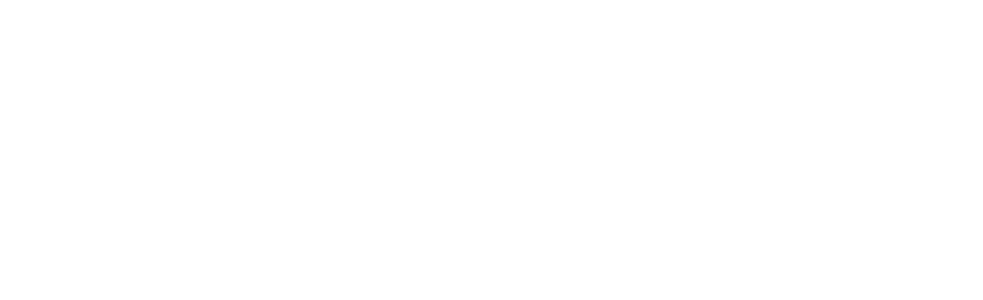
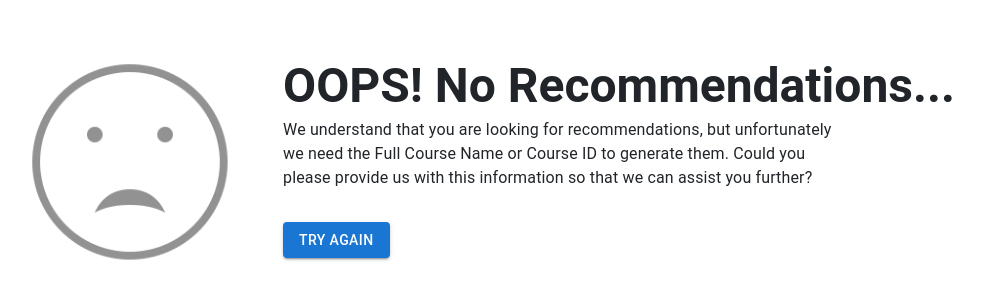
Before and after one commit to rera5078/studyBuff, a React (Create React App) app in the folder studyBuffUI/: page /zerorecommendation in a window 1280 px wide. Before the commit this address had no page. Shown: the part 242-542 px from the top of the page, without its empty margins (162-1145 px from the left). Built offline with nearby package versions, Linux system fonts and the light colour scheme.

Commit message:
fix: no recommendation page

```diff
--- a/studyBuffUI/src/App.tsx
+++ b/studyBuffUI/src/App.tsx
@@ -7,8 +7,8 @@
 import LoginPage from "./LoginPage/LoginPage"
 import CreateAccountPage from "./CreateAccountPage/CreateAccountPage";
 import Recommendation from './RecommendationPage/Recommendation';
-import Loading from "./Loading/Loading";
 import { SearchResult } from './RecommendationPage/api';
+import NoResultsPage from './NoResultsPage/NoResultsPage';
 
 function App() {
     const [results, setResults] = useState<SearchResult>();
@@ -23,7 +23,7 @@
                         <Route path="/login" Component={LoginPage} />
                         <Route path="/createAccount" Component={CreateAccountPage} />
                         <Route path="/recommendation" Component={() => <Recommendation results={results} />} />
-                        {/* <Route path="/loading" Component={Loading} /> */}
+                        <Route path="/zerorecommendation" Component={NoResultsPage} />
                     </Routes>
                 </React.Fragment>
             </BrowserRouter>
--- /dev/null
+++ b/studyBuffUI/src/NoResultsPage/NoResultsPage.tsx
@@ -0,0 +1,42 @@
+import React from 'react';
+import { Box, Typography, Button } from '@mui/material';
+import DelayedContent from '../Loading/Loading';
+import { useNavigate } from "react-router-dom";
+import sadEmoji from "../sadEmoji.webp";
+
+const NoResultsPage: React.FC = () => {
+    const navigate = useNavigate();
+
+    const handleGoBack = () => {
+        navigate("/search")
+    };
+
+    return (
+        <div>
+            <DelayedContent>
+            <Box sx={{ display: 'flex', justifyContent: 'center', alignItems: 'center', height: '100vh', fontFamily: "sans-serif" }}>
+              <Box sx={{ display: 'flex', alignItems: 'center' }}>
+                <Box sx={{ mr: 4 }}>
+                  <img src={sadEmoji} alt="Sad face" style={{ width: '250px' }} />
+                </Box>
+                <Box>
+                  <Typography variant="h3" sx={{ mb: 0.5, fontWeight: "700" }}>
+                    OOPS! No Recommendations...
+                  </Typography>
+                  <Typography variant="body1" sx={{ mb: 4 }}>
+                    We understand that you are looking for recommendations, but unfortunately<br />
+                    we need  the  Full Course Name or Course ID  to  generate them.  Could you<br />
+                    please provide us with this information so that we can assist you further?
+                  </Typography>
+                  <Button variant="contained" onClick={handleGoBack}>
+                  Try Again
+                </Button>
+                </Box>
+              </Box>
+            </Box>
+            </DelayedContent>
+        </div>
+    );
+};
+
+export default NoResultsPage;
--- a/studyBuffUI/src/RecommendationPage/Recommendation.tsx
+++ b/studyBuffUI/src/RecommendationPage/Recommendation.tsx
@@ -25,6 +25,7 @@
 import Chip from "@mui/material/Chip";
 import DelayedContent from "../Loading/Loading";
 import ArrowDropDownIcon from '@mui/icons-material/ArrowDropDown';
+import { useNavigate } from "react-router-dom";
 
 interface DashboardProps {
   results: SearchResult | undefined;
@@ -79,6 +80,7 @@
 
 function Recommendation({ results }: DashboardProps) {
   rows = []
+  const navigate = useNavigate();
   const myMethod = (value: any) => {
     rows.push(
       createData(
@@ -116,6 +118,7 @@
     }
     else {
       rows = [];
+      navigate("/zerorecommendation")
     }
   }
 
--- a/studyBuffUI/src/SearchPage/SearchPage.tsx
+++ b/studyBuffUI/src/SearchPage/SearchPage.tsx
@@ -28,8 +28,9 @@
     try {
       localStorage.removeItem('Recommendations');
       console.log("search query", query);
-      const results = await search(query);
-      // const results: SearchResult = {
+      const results: any = await search(query);
+      // const results: any = []
+      // const results: any = {
       //   query: '',
       //   platform: [],
       //   ner: [],
@@ -109,13 +110,20 @@
       //     }
       //   ]
       // }
-      setResults(results);
-      setLoading(false);
-      localStorage.setItem('Recommendations', JSON.stringify(results));
-      navigate('/recommendation');
+      if (!results?.top_similar_courses || results?.top_similar_courses?.length === 0) {
+        console.log(results, results?.top_similar_courses, results?.top_similar_courses?.length)
+        navigate("/zerorecommendation");
+      }
+      else {
+        setResults(results);
+        setLoading(false);
+        localStorage.setItem('Recommendations', JSON.stringify(results));
+        navigate('/recommendation');
+      }
     } catch (error) {
       console.error(error);
       setLoading(false);
+      navigate("/zerorecommendation")
     }
   }
 
@@ -125,12 +133,12 @@
   const fetchSuggestions = async (userInput: string): Promise<Suggestion[]> => {
     try {
       console.log("fetchSuggestions", query)
-      // const response = await fetch(`${process.env.REACT_APP_DROP_DOWN_URL}?query=${userInput}`);
-      // const data = await response.json();
-      const data = [
-        "top courses from Department of Biology are what?",
-        "Provide me a list of coursework related to Big Data ??"
-      ]
+      const response = await fetch(`${process.env.REACT_APP_DROP_DOWN_URL}?query=${userInput}`);
+      const data = await response.json();
+      // const data = [
+      //   "top courses from Department of Biology are what?",
+      //   "Provide me a list of coursework related to Big Data ??"
+      // ]
       if (data?.length) {
         const rec_suggestion: Suggestion[] = data.map((item: string) => {
           return {
@@ -163,7 +171,7 @@
       clearTimeout(timeoutId);
     }
 
-    const newTimeoutId  = setTimeout(handleFetchSuggestions, 1000);
+    const newTimeoutId = setTimeout(handleFetchSuggestions, 1000);
     setTimeoutId(newTimeoutId);
   };
 
```
